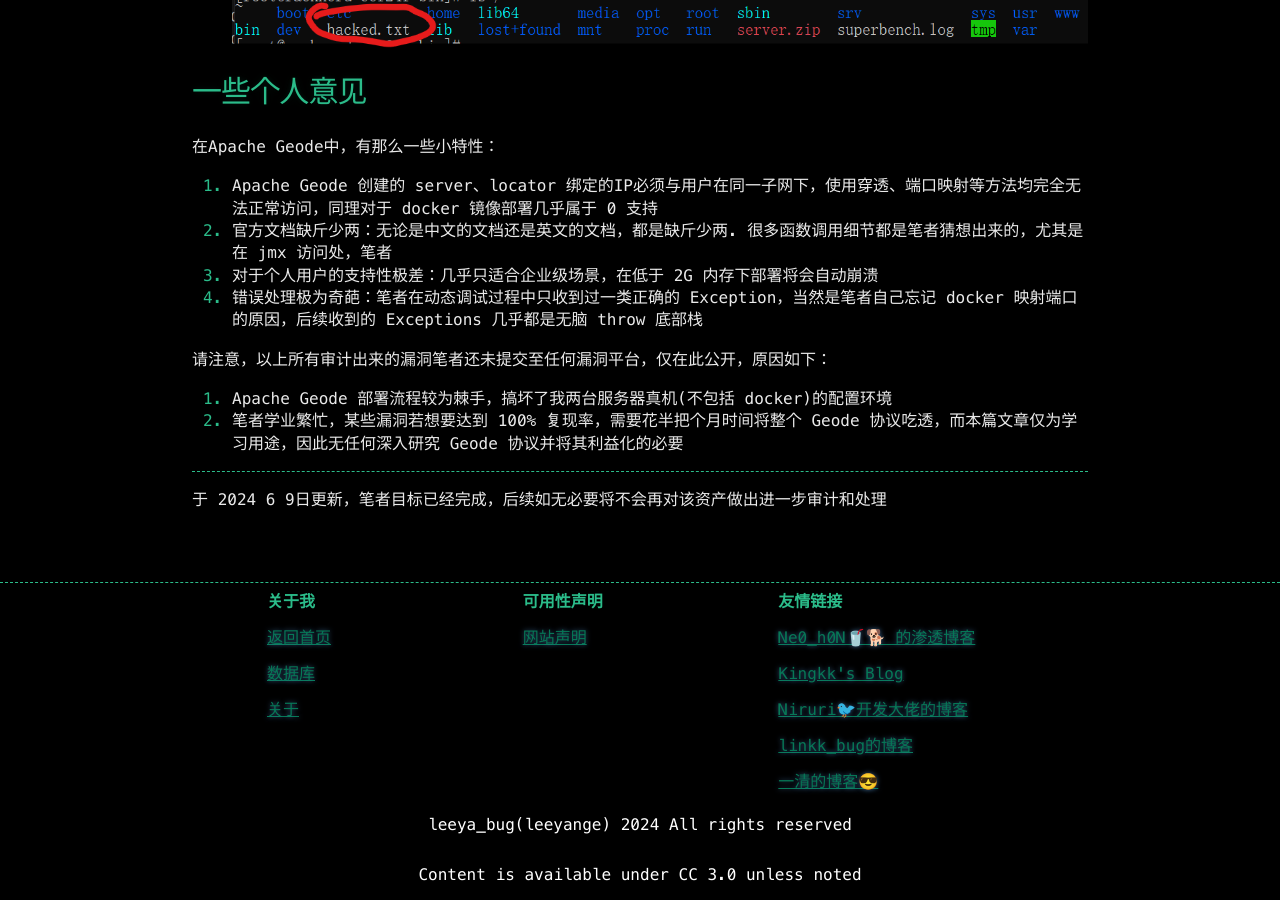
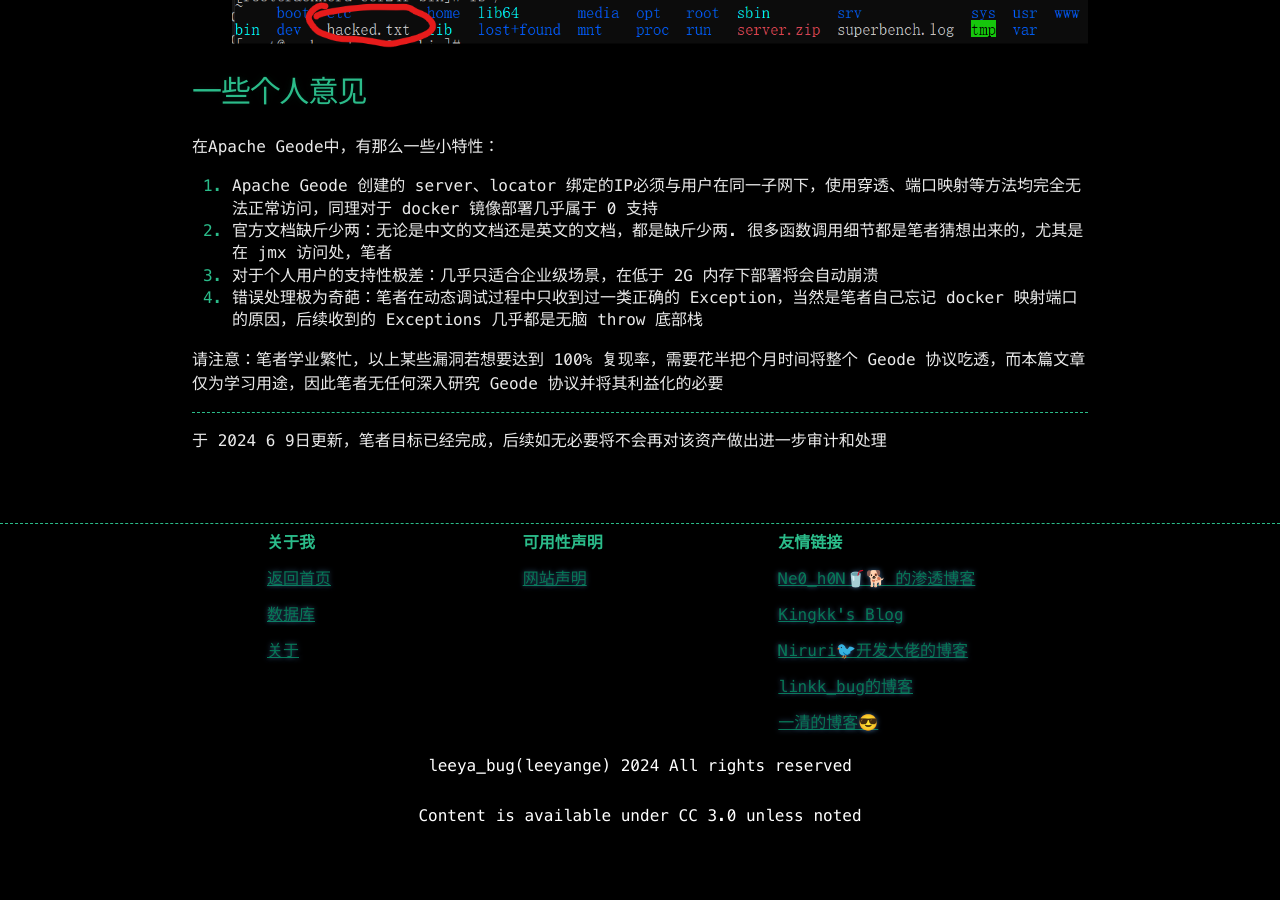
Before and after one commit to Leeyangee/leeyangee.github.io, a Jekyll site: the page built from _posts/2024-06-09-Apache Geode审计实战.md, in a window 1280 px wide and 900 px high, scrolled down 16182 px. Built offline with Jekyll 4.4.1, drawn with Linux system fonts in a browser that asks for light colours; some web fonts are replaced; after the commit the page ends 17023 px from its top, so only the background shows below that; some of the changed lines change nothing that is shown.

Commit message:
Update 2024-06-09-Apache Geode审计实战.md

```diff
--- a/_posts/2024-06-09-Apache Geode审计实战.md
+++ b/_posts/2024-06-09-Apache Geode审计实战.md
@@ -590,10 +590,14 @@
 3. 对于个人用户的支持性极差：几乎只适合企业级场景，在低于 2G 内存下部署将会自动崩溃
 4. 错误处理极为奇葩：笔者在动态调试过程中只收到过一类正确的 Exception，当然是笔者自己忘记 docker 映射端口的原因，后续收到的 Exceptions 几乎都是无脑 throw 底部栈
 
+请注意：笔者学业繁忙，以上某些漏洞若想要达到 100% 复现率，需要花半把个月时间将整个 Geode 协议吃透，而本篇文章仅为学习用途，因此笔者无任何深入研究  Geode 协议并将其利益化的必要
+
+<!--
 请注意，以上所有审计出来的漏洞笔者还未提交至任何漏洞平台，仅在此公开，原因如下：
 
 1. Apache Geode 部署流程较为棘手，搞坏了我两台服务器真机(不包括 docker)的配置环境
 2. 笔者学业繁忙，某些漏洞若想要达到 100% 复现率，需要花半把个月时间将整个 Geode 协议吃透，而本篇文章仅为学习用途，因此无任何深入研究  Geode 协议并将其利益化的必要
+-->
 
 -----
 
```
